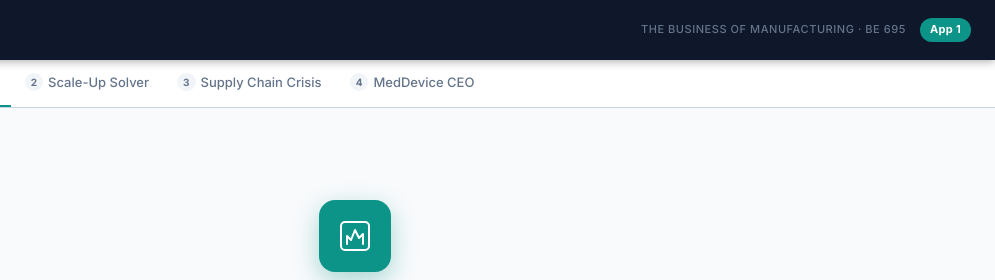
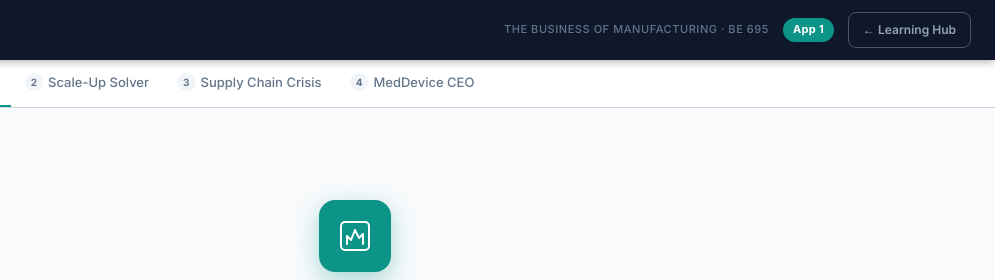
Before and after one commit to EmCeeBE695/design-control-learning, a plain HTML site: page Business-of-Manufacturing/dfm-workshop.html in a window 1280 px wide. Shown: the top 280 px of the page, 285-1280 px from the left. Drawn offline with nearby package versions, Linux system fonts and the light colour scheme.

Commit message:
feat: add Learning Hub back-btn to DFM Workshop

```diff
--- a/Business-of-Manufacturing/dfm-workshop.html
+++ b/Business-of-Manufacturing/dfm-workshop.html
@@ -8,6 +8,19 @@
 <link rel="preconnect" href="https://fonts.googleapis.com">
 <link href="https://fonts.googleapis.com/css2?family=Inter:wght@400;500;600;700;800&display=swap" rel="stylesheet">
 <style>
+  /* ── Back button ── */
+  .back-btn {
+    display: inline-flex; align-items: center; gap: 6px;
+    padding: 7px 14px; border-radius: 8px;
+    border: 1px solid #475569; background: transparent;
+    color: #94a3b8; font-size: 12px; font-weight: 600;
+    cursor: pointer; text-decoration: none;
+    transition: all .2s; white-space: nowrap;
+    font-family: 'Inter', system-ui, sans-serif;
+    margin-left: auto;
+  }
+  .back-btn:hover { border-color: #0d9488; color: #0d9488; }
+
   :root {
     --teal: #0d9488;
     --teal-dark: #0f766e;
@@ -808,6 +821,8 @@
   </div>
   <div class="header-suite">The Business of Manufacturing · BE 695</div>
   <div class="app-badge">App 1</div>
+
+  <a href="../" class="back-btn">&#8592; Learning Hub</a>
 </header>
 
 <!-- ── APP NAV ── -->
```
